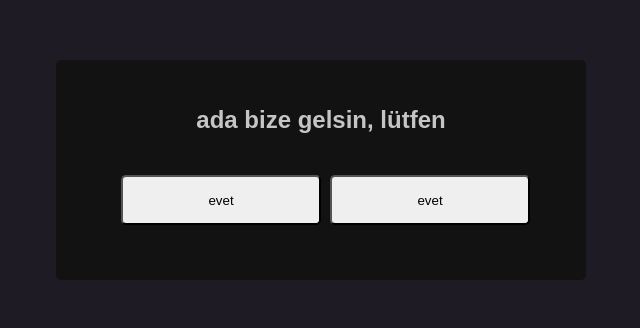
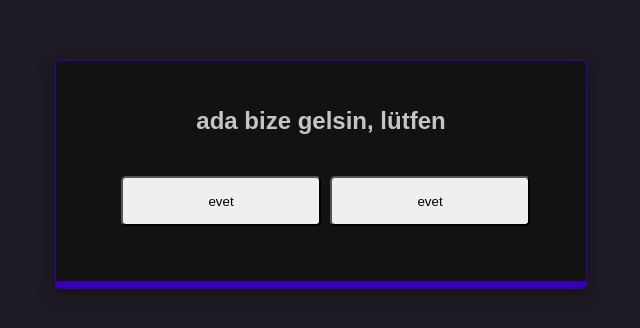
Before and after one commit to emreemirkilic/eek.ninja, a website: page public/ada/index.html in a window 1280 px wide. Shown: the part 290-618 px from the top of the page, without its empty margins (319-959 px from the left). Drawn offline with Linux system fonts and the light colour scheme.

Commit message:
adayi cok seviyorum

```diff
--- a/public/ada/index.html
+++ b/public/ada/index.html
@@ -46,6 +46,9 @@
                 margin: auto;
                 margin-top: 350px;
                 background-color: #121212;
+                border: 1px solid #3700b3;
+                border-bottom: 8px solid #3700b3;
+                box-shadow: 0 4px 8px 0 rgba(0, 0, 0, 0.2), 0 6px 20px 0 rgba(0, 0, 0, 0.19);
                 padding: 15px;
                 padding-top: 30px;
                 border-radius: 5px;
```
